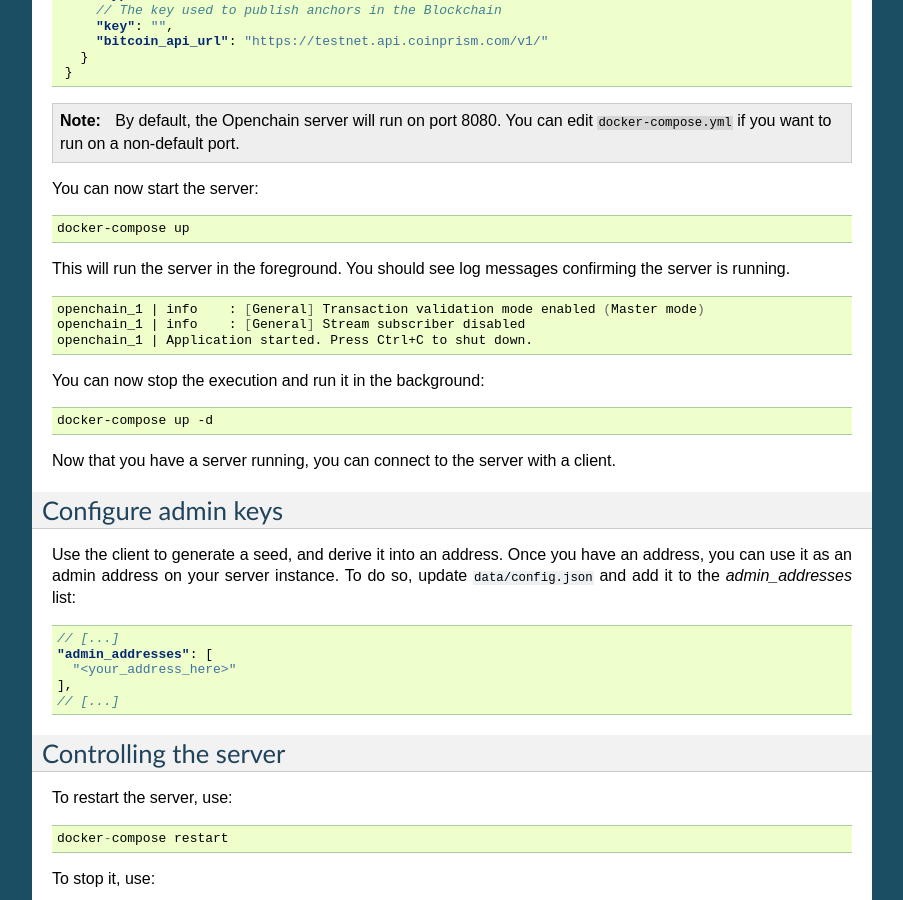
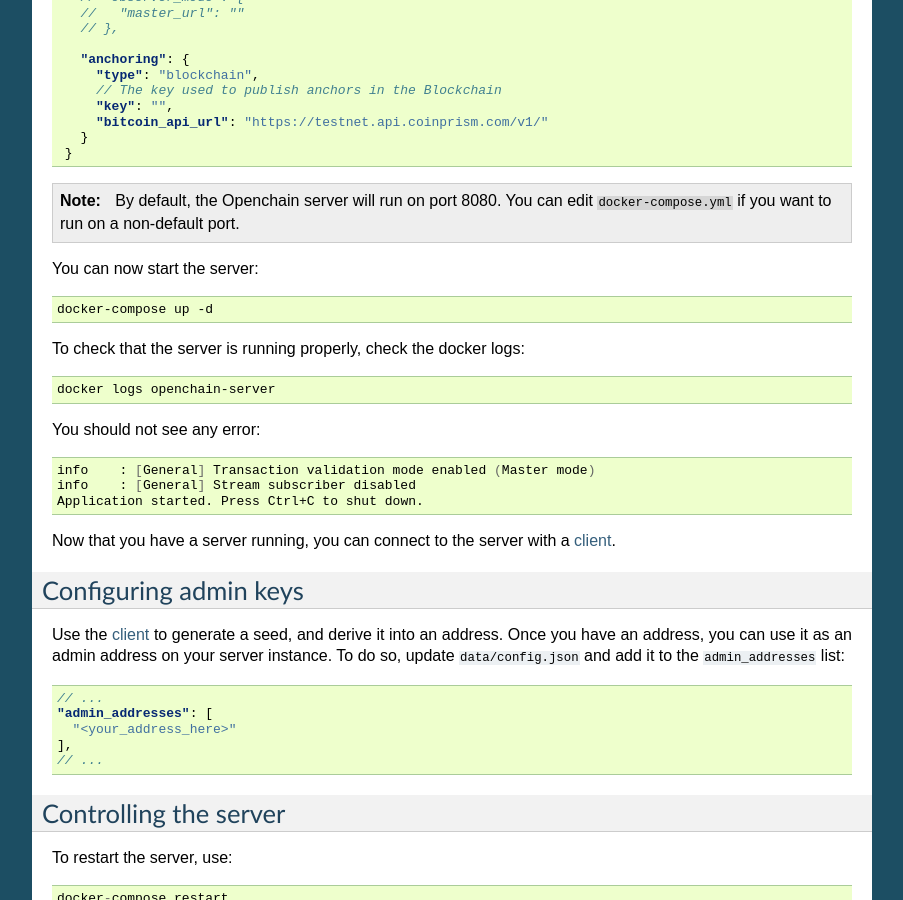
Before and after one commit to openchain/docs, a Sphinx documentation site: the page built from docs/source/general/docker-deployment.rst, in a window 1280 px wide and 900 px high, scrolled down 1313 px. Shown: the whole window, without its empty margins (198-1101 px from the left). Built offline with Sphinx 7.4.7, drawn with Linux system fonts in a browser that asks for light colours; some of the changed text lies outside the part shown.

Commit message:
Update the deployment instructions

```diff
--- a/docs/source/general/client.rst
+++ b/docs/source/general/client.rst
@@ -1,7 +1,9 @@
+.. _openchain-client:
+
 Using the Openchain Wallet
 ==========================
 
-Openchain Server exposes a :doc:`public HTTP API <../api/method-calls>`, which can be called by any program capable of making HTTP calls.
+Openchain Server exposes a :ref:`public HTTP API <http-api>`, which can be called by any program capable of making HTTP calls.
 
 To wrap all those operations in a user-friendly user interface, we also provide a client: the Openchain Wallet.
 
--- a/docs/source/general/docker-deployment.rst
+++ b/docs/source/general/docker-deployment.rst
@@ -34,7 +34,13 @@ Clone the openchain/docker repository from GitHub:
     mkdir data
     cp templates/config.json data/config.json
 
-Now, edit the configuration file (``data/config.json``). Edit ``root_url`` to reflect the URL at which the server is hosted. You can use ``http://localhost:8080`` if you are just testing locally.
+Now, edit the configuration file (``data/config.json``):
+
+.. code-block:: bash
+
+    nano data/config.json
+
+Edit ``root_url`` to reflect the URL at which the server is hosted. You can use ``http://localhost:8080`` if you are just testing locally.
 
 .. code-block:: json
    :emphasize-lines: 11, 12
@@ -90,36 +96,36 @@ You can now start the server:
 
 .. code-block:: bash
 
-    docker-compose up
+    docker-compose up -d
 
-This will run the server in the foreground. You should see log messages confirming the server is running.
+To check that the server is running properly, check the docker logs:
 
 .. code-block:: bash
 
-    openchain_1 | info    : [General] Transaction validation mode enabled (Master mode)
-    openchain_1 | info    : [General] Stream subscriber disabled
-    openchain_1 | Application started. Press Ctrl+C to shut down.
+    docker logs openchain-server
 
-You can now stop the execution and run it in the background:
+You should not see any error:
 
 .. code-block:: bash
 
-    docker-compose up -d
+    info    : [General] Transaction validation mode enabled (Master mode)
+    info    : [General] Stream subscriber disabled
+    Application started. Press Ctrl+C to shut down.
 
-Now that you have a server running, you can connect to the server with a client.
+Now that you have a server running, you can connect to the server with a :ref:`client <openchain-client>`.
 
-Configure admin keys
---------------------
+Configuring admin keys
+----------------------
 
-Use the client to generate a seed, and derive it into an address. Once you have an address, you can use it as an admin address on your server instance. To do so, update ``data/config.json`` and add it to the `admin_addresses` list:
+Use the :ref:`client <openchain-client>` to generate a seed, and derive it into an address. Once you have an address, you can use it as an admin address on your server instance. To do so, update ``data/config.json`` and add it to the ``admin_addresses`` list:
 
 .. code-block:: json
 
-    // [...]
+    // ...
     "admin_addresses": [
       "<your_address_here>"
     ],
-    // [...]
+    // ...
 
 Controlling the server
 ----------------------
```
